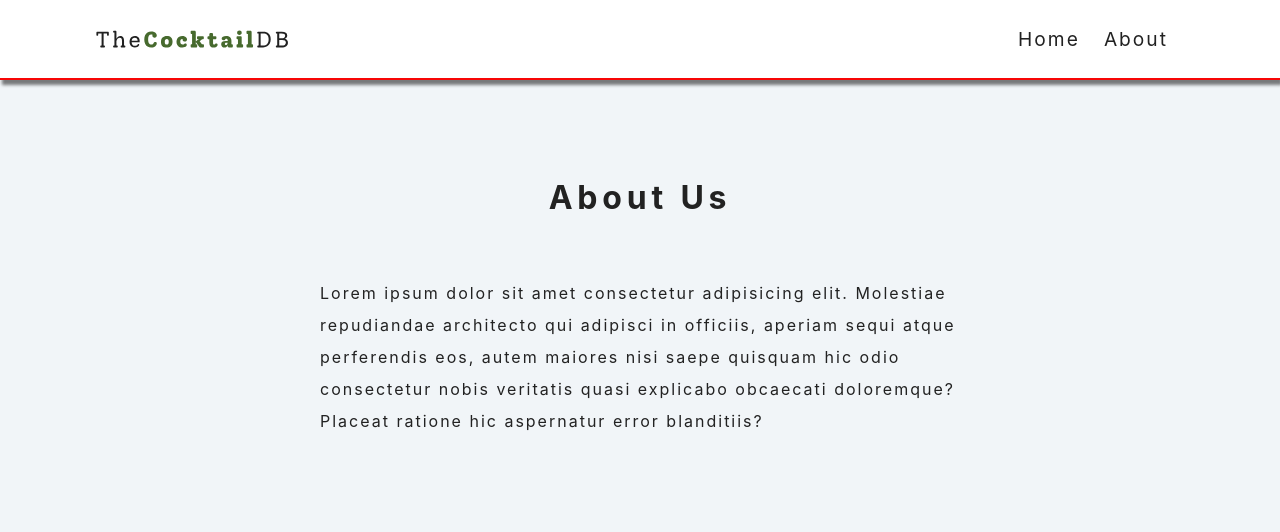
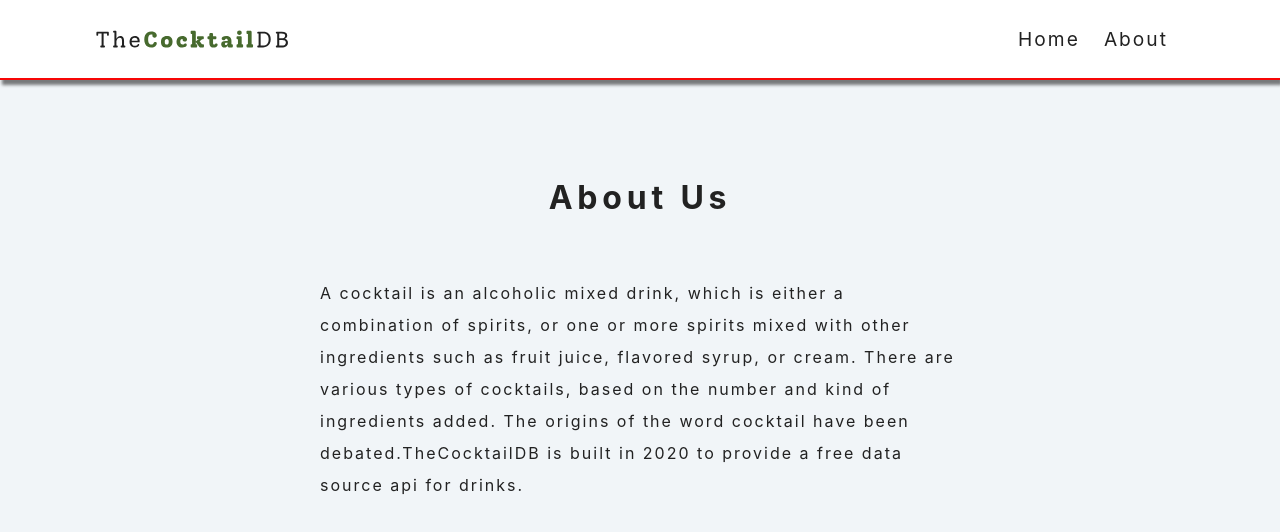
Before and after one commit to manishrajmishra/Cocktail-Interpretor, a React (Create React App) app: page /about in a window 1280 px wide. Shown: the top 532 px of the page. Built offline with nearby package versions, Linux system fonts and the light colour scheme; no server answers.

Commit message:
updated about us page

```diff
--- a/src/index.css
+++ b/src/index.css
@@ -4,7 +4,7 @@ Variables
 ======
 */
 :root {
-  --primaryLightColor: #d4e6a5;
+  --primaryLightColor: #000000;
   --primaryColor: #f70606;
   --primaryDarkColor: #c02c03;
   --mainWhite: #fff;
@@ -36,8 +36,8 @@ Global Styles
 }
 
 body {
-  font-family: -apple-system, BlinkMacSystemFont, 'Segoe UI', Roboto, Oxygen,
-    Ubuntu, Cantarell, 'Open Sans', 'Helvetica Neue', sans-serif;
+  font-family: -apple-system, BlinkMacSystemFont, "Segoe UI", Roboto, Oxygen,
+    Ubuntu, Cantarell, "Open Sans", "Helvetica Neue", sans-serif;
   color: var(--mainBlack);
   background: var(--mainBackground);
   line-height: 1.4;
@@ -375,7 +375,7 @@ Cocktail
 .loader:after {
   position: absolute;
   top: 0;
-  content: '';
+  content: "";
 }
 .loader:before {
   left: -1.5em;
--- a/src/pages/About.js
+++ b/src/pages/About.js
@@ -5,11 +5,9 @@ export default function About() {
     <section className="section about-section">
       <h1 className="section-title">about us</h1>
       <p>
-        Lorem ipsum dolor sit amet consectetur adipisicing elit. Molestiae
-        repudiandae architecto qui adipisci in officiis, aperiam sequi atque
-        perferendis eos, autem maiores nisi saepe quisquam hic odio consectetur
-        nobis veritatis quasi explicabo obcaecati doloremque? Placeat ratione
-        hic aspernatur error blanditiis?
+      A cocktail is an alcoholic mixed drink, which is either a combination of spirits, or one or more spirits mixed with other ingredients such as fruit juice, flavored syrup, or cream.
+      There are various types of cocktails, based on the number and kind of ingredients added.
+      The origins of the word cocktail have been debated.TheCocktailDB is built in 2020 to provide a free data source api for drinks.
       </p>
     </section>
   );
```
